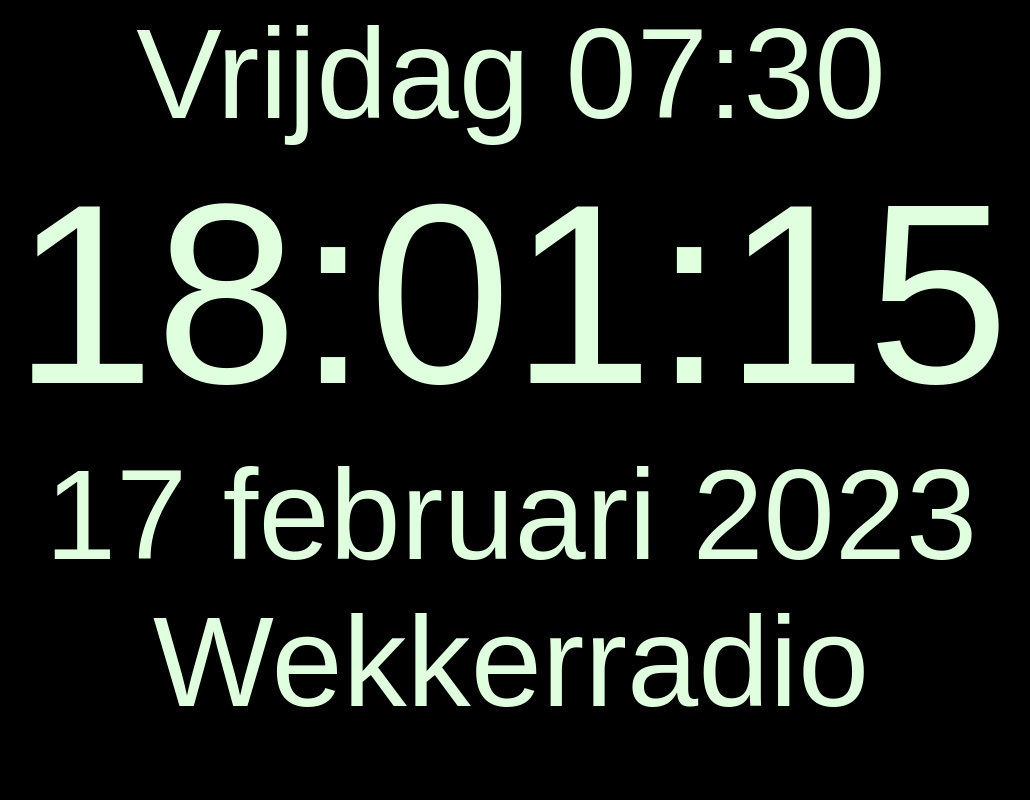
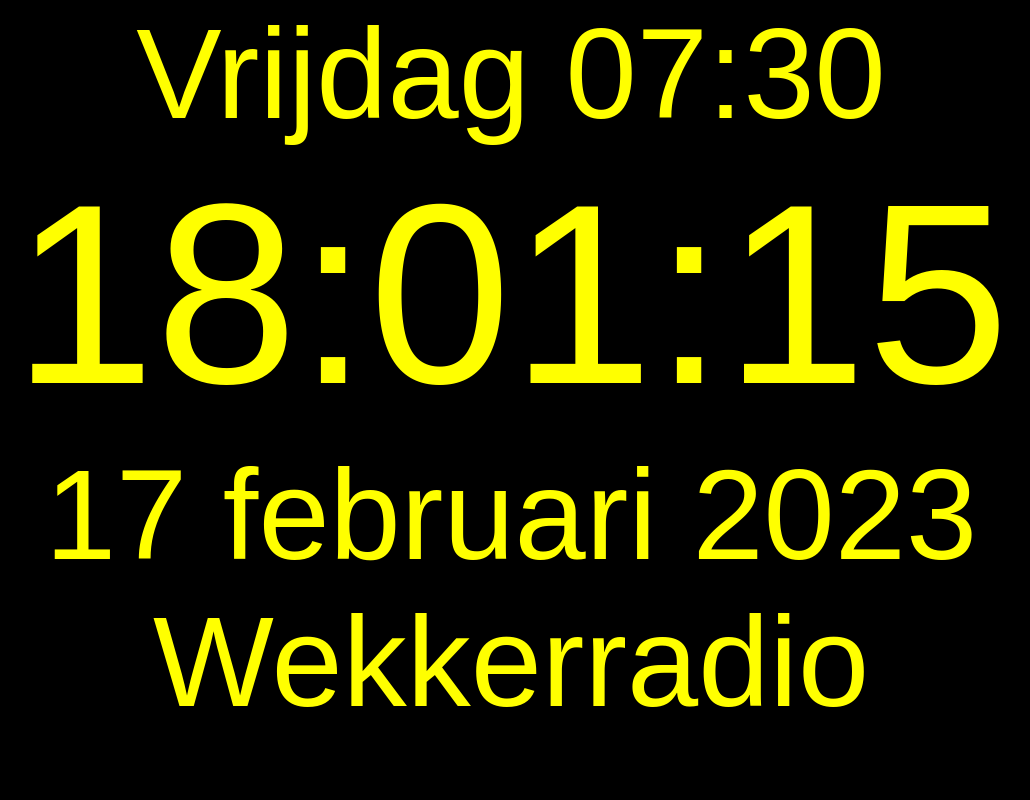
Before and after one commit to pindanet/Raspberry, a PHP site: page / in a window 1280 px wide. Shown: the whole page, without its empty margins (129-1159 px from the left). Run offline with PHP 8.4, Linux system fonts and the light colour scheme.

Commit message:
Update index.css

```diff
--- a/alarmclock/var/www/html/index.css
+++ b/alarmclock/var/www/html/index.css
@@ -2,11 +2,11 @@ body {
   margin: 0;
   padding: 0;
   background-color: black;
-  color: #dFfFdF;
+  color: #ffff00;
   font-family: sans-serif;
 }
 a {
-  color: #dFfFdF;
+  color: #ffff00;
   text-decoration: none;
 }
 body::-webkit-scrollbar {
```
